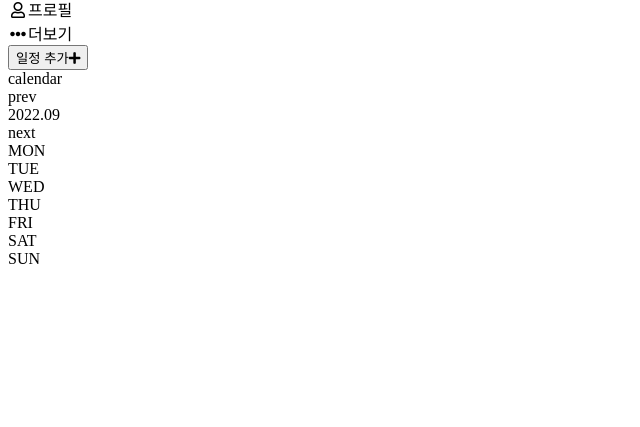
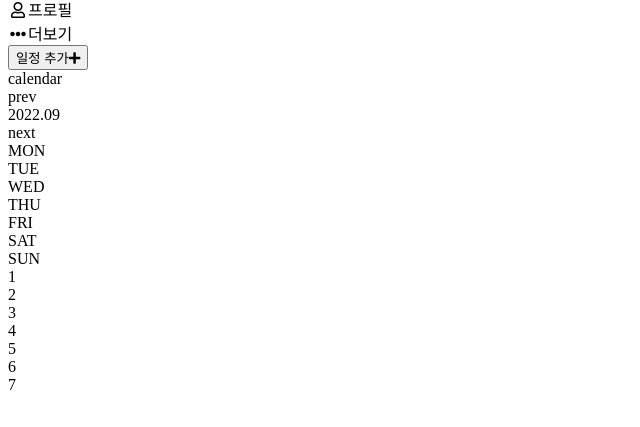
Before and after one commit to heywon0909/vue3-scheduler, a Vue app: page / in a window 1280 px wide. Shown: the part 207-634 px from the top of the page, without its empty margins (0-640 px from the left). Built offline with nearby package versions, Linux system fonts and the light colour scheme; the HTML template or start-up script is replaced by a standard one.

Commit message:
달력제작중...

```diff
--- a/src/pages/Calendar.vue
+++ b/src/pages/Calendar.vue
@@ -1,6 +1,6 @@
 <template>
   <div class="flex-1 flex">
-       <div class=" w-3/5 border-r border-blue-80">
+       <div class="flex-1 w-full border-r border-blue-80">
         <div class="flex flex-col mt-5">
           <div class="w-full">
             <div class="text-2xl border-b border-blue-80 px-2 py-2 h-19">calendar</div>
@@ -11,22 +11,29 @@
           <div class="font-bold text-xl">2022.09</div>
           <div class="text-gray-500 ml-2"> next </div>
          </div>
-         <div class="flex items-center justify-center flex-1">
-           <div class="flex space-x-5">
-            <div>MON</div>
-            <div>TUE</div>
-            <div>WED</div>
-            <div>THU</div>
-            <div>FRI</div>
-            <div>SAT</div>
-            <div>SUN</div>
+         <div class="flex items-center justify-center flex-1 border-b border-gray-80">
+           <div class="flex-1 flex justify-between mr-3 ml-3 p-3">
+            <div class="">MON</div>
+            <div class="">TUE</div>
+            <div class="">WED</div>
+            <div class="">THU</div>
+            <div class="">FRI</div>
+            <div class="">SAT</div>
+            <div class="">SUN</div>
            </div>
+         </div>
+         <div class="flex flex-1 justify-between mr-3 ml-3 px-3 border-b border-blue-80">
+            <div class="w-1/7 border-r border-blue-80">1</div>
+            <div class="w-1/7 border-r border-blue-80">2</div>
+            <div class="w-1/7 border-r border-blue-80">3</div>
+            <div class="w-1/7 border-r border-blue-80">4</div>
+            <div class="w-1/7 border-r border-blue-80">5</div>
+            <div class="w-1/7 border-r border-blue-80">6</div>
+            <div class="w-1/7 border-r border-blue-80">7</div>
          </div>
        </div>
 
-       <div class="w-2/5">
 
-       </div>
 
 
     <!-- <div class="border-b border-gray-300 w-full mt-9">
```
